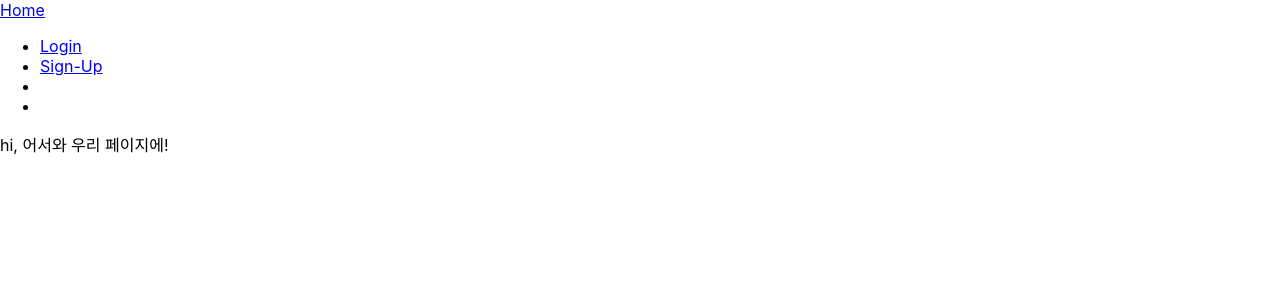
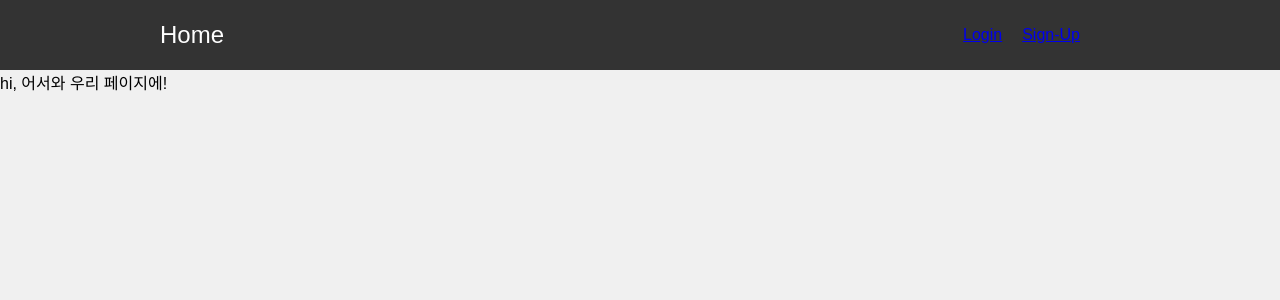
Before and after one commit to kyuyoung98/Weather-Project, a React (Create React App) app in the folder frontend/: page / in a window 1280 px wide. Shown: the top 300 px of the page. Built offline with nearby package versions, Linux system fonts and the light colour scheme.

Commit message:
home edit

```diff
--- a/frontend/src/App.css
+++ b/frontend/src/App.css
@@ -36,3 +36,17 @@
     transform: rotate(360deg);
   }
 }
+
+
+body {
+  font-family: Arial, sans-serif;
+  background-color: #f0f0f0;
+}
+
+.container {
+  max-width: 960px;
+  margin: 0 auto;
+  padding: 20px;
+  background-color: #fff;
+  box-shadow: 0 2px 4px rgba(0, 0, 0, 0.1);
+}
--- a/frontend/src/App.tsx
+++ b/frontend/src/App.tsx
@@ -1,5 +1,6 @@
 import React, { useContext } from 'react';
 import { Routes, Route, Navigate } from 'react-router-dom';
+import './App.css'; // CSS 파일을 추가
 
 import CreateAccountForm from './components/Auth/CreateAccountForm';
 import Layout from './components/Layout/Layout';
--- a/frontend/src/components/Layout/MainNavigation.module.css
+++ b/frontend/src/components/Layout/MainNavigation.module.css
@@ -0,0 +1,38 @@
+
+.header {
+    background-color: #333; /* 바의 배경색을 설정 */
+    color: #fff; /* 텍스트 색상을 설정 */
+    padding: 10px 0; /* 바의 상하 여백 설정 */
+  }
+
+  .nav {
+    max-width: 960px; /* 바의 최대 너비 설정 */
+    margin: 0 auto; /* 가운데 정렬 */
+    display: flex; /* 네비게이션 요소를 가로로 배열하기 위해 사용 */
+    justify-content: space-between; /* 요소 간 여백을 균등하게 설정 */
+    align-items: center; /* 요소를 수직 가운데 정렬 */
+  }
+
+  .logo {
+    font-size: 24px; /* 로고 텍스트 크기 설정 */
+    text-decoration: none; /* 링크의 밑줄 제거 */
+    color: #fff; /* 로고 텍스트 색상 설정 */
+  }
+
+  .navList {
+    list-style: none; /* 목록 스타일 제거 */
+    display: flex; /* 네비게이션 요소를 가로로 배열하기 위해 사용 */
+    gap: 20px; /* 요소 간 여백 설정 */
+  }
+
+  .navItem {
+    margin: 0; /* 요소 간 여백 제거 */
+  }
+
+  /* 버튼 스타일 설정 (원하는 디자인으로 변경 가능) */
+  button {
+    background-color: transparent;
+    border: none;
+    color: #fff;
+    cursor: pointer;
+  }
--- a/frontend/src/components/Layout/MainNavigation.tsx
+++ b/frontend/src/components/Layout/MainNavigation.tsx
@@ -38,13 +38,13 @@ const MainNavigation = () =>{
 
   return(
     <header className={classes.header}>
-      <Link to='/'><div className={classes.logo}>Home</div></Link>
-      <nav>
-        <ul>
-          <li>{!isLogin && <Link to='/login'>Login</Link>}</li>
-          <li>{!isLogin && <Link to='signup'>Sign-Up</Link>}</li>
-          <li>{isLogin && <Link to='/profile'>{nickname}</Link>}</li>
-          <li>{isLogin && <button onClick={toggleLogoutHandler}>Logout</button>}</li>
+      <nav className={classes.nav}>
+        <Link to='/' className={classes.logo}>Home</Link>
+        <ul className={classes.navList}>
+          <li className={classes.navItem}>{!isLogin && <Link to='/login'>Login</Link>}</li>
+          <li className={classes.navItem}>{!isLogin && <Link to='signup'>Sign-Up</Link>}</li>
+          <li className={classes.navItem}>{isLogin && <Link to='/profile'>{nickname}</Link>}</li>
+          <li className={classes.navItem}>{isLogin && <button onClick={toggleLogoutHandler}>Logout</button>}</li>
         </ul>
       </nav>
     </header>
```
